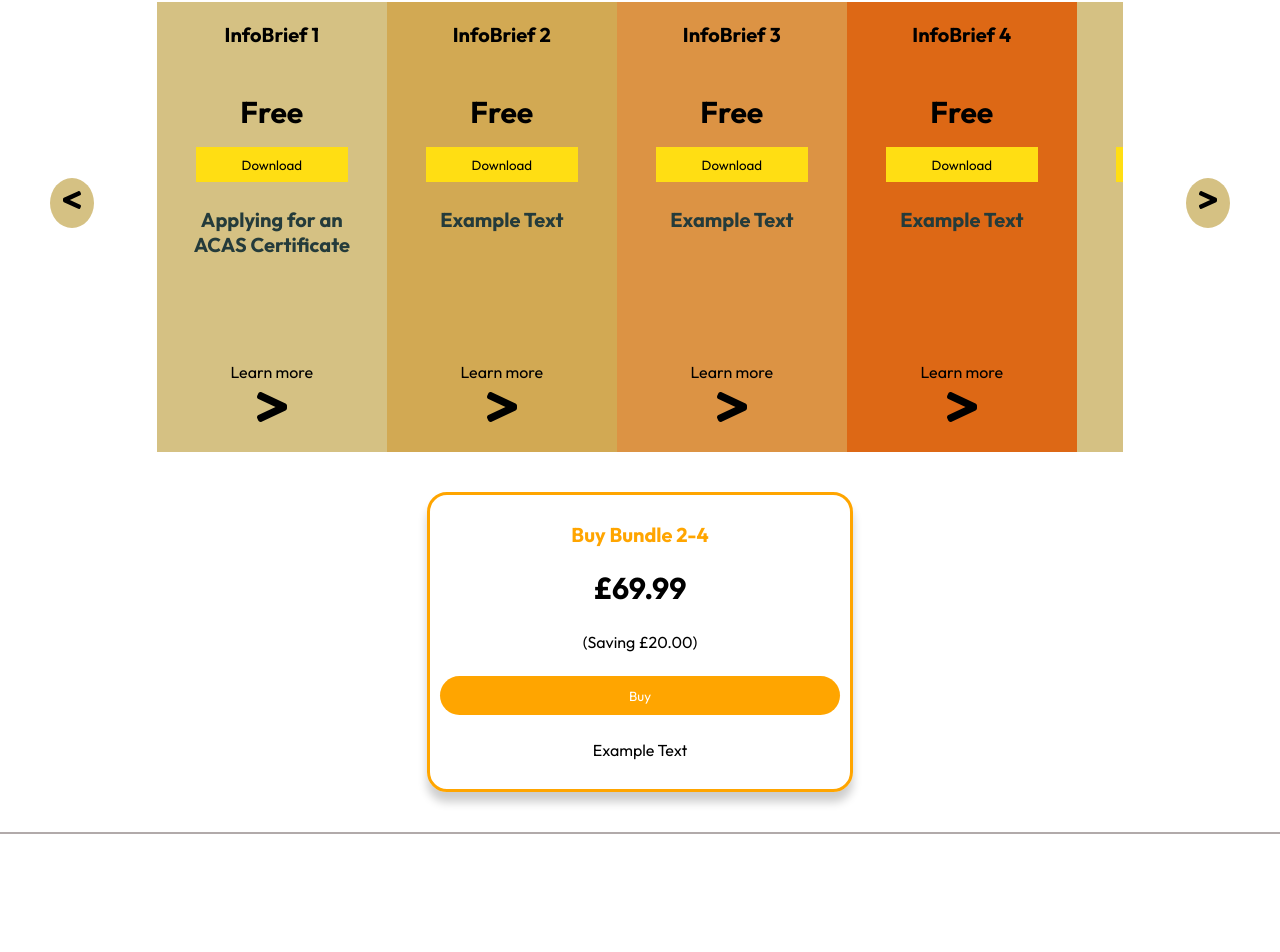
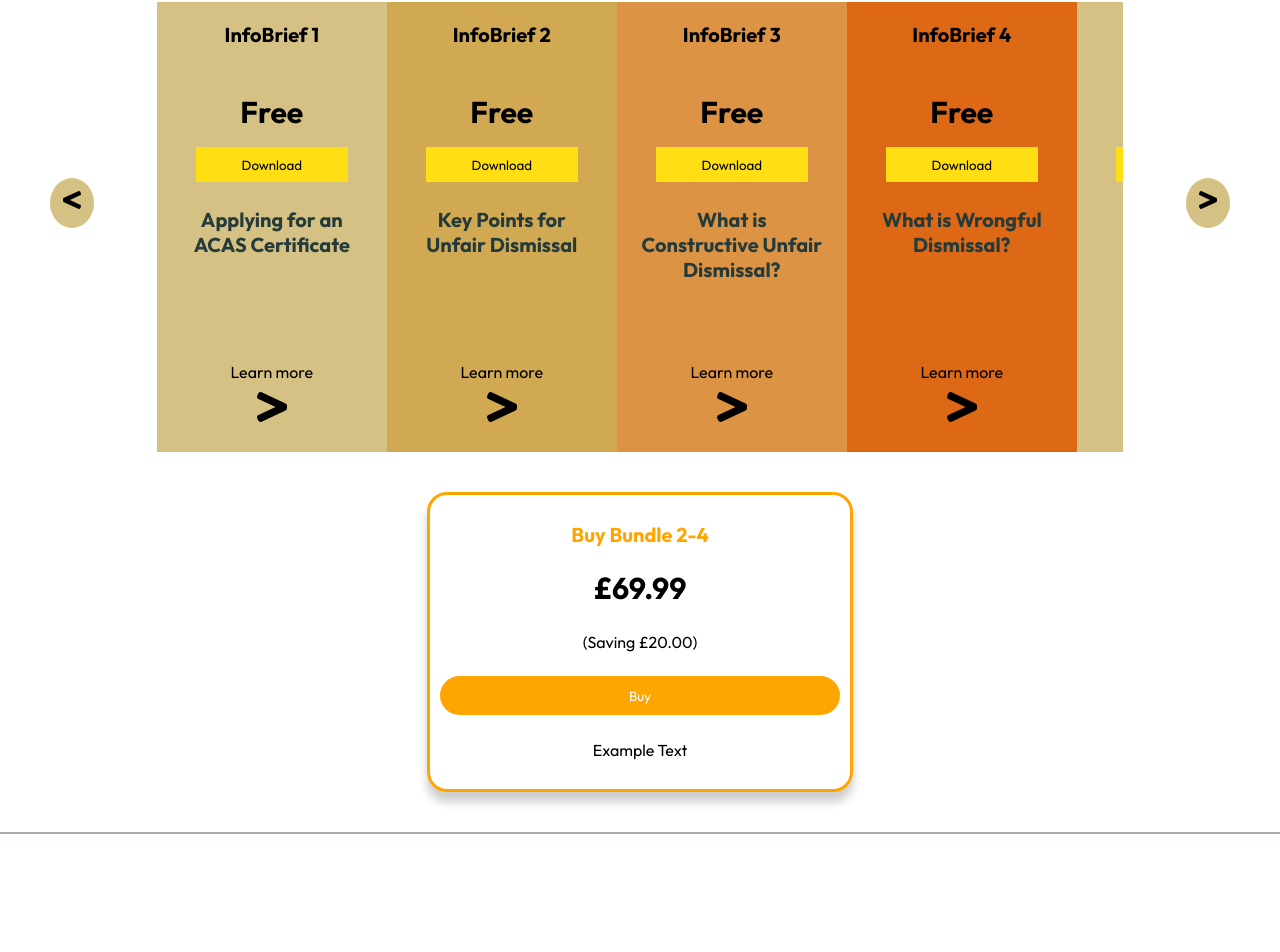
Before and after one commit to SabbirHossainRuet/myet-project, a React (Vite) app in the folder frontend/: page / in a window 1280 px wide. Shown: the part 2731-3683 px from the top of the page. Built offline with nearby package versions, Linux system fonts and the light colour scheme.

Commit message:
Update 7 30.08.24 home

```diff
--- a/frontend/src/assets/assets.js
+++ b/frontend/src/assets/assets.js
@@ -16,35 +16,35 @@ export const et_list = [
         _id: "2",
         name: "InfoBrief 2",
         price: 0,
-        description: "Example Text",
+        description: "Key Points for Unfair Dismissal",
         pdfUrl: "/ACAS.pdf"
     },
     {
         _id: "3",
         name: "InfoBrief 3",
         price: 0,
-        description: "Example Text",
+        description: "What is Constructive Unfair Dismissal?",
         pdfUrl: "/ACAS.pdf"
     },
     {
         _id: "4",
         name: "InfoBrief 4",
         price: 0,
-        description: "Example Text",
+        description: "What is Wrongful Dismissal?",
         pdfUrl: "/ACAS.pdf"
     },
     {
         _id: "5",
         name: "InfoBrief 5",
         price: 0,
-        description: "Example Text",
+        description: "Understanding Redundancy Dismissals",
         pdfUrl: "/ACAS.pdf"
     },
     {
         _id: "6",
         name: "Questions and Answers",
         price: 19.99,
-        description: "Example Text",
+        description: "Preparing your ET1 and Particulars of Claim",
         pdfUrl: "/ACAS.pdf"
     },
     {
@@ -58,7 +58,7 @@ export const et_list = [
         _id: "8",
         name: "Questions and Answers",
         price: 39.99,
-        description: "Example Text",
+        description: "Questions and Answers Session (Valid for 1 month)",
         pdfUrl: "/ACAS.pdf"
     },
 
```
